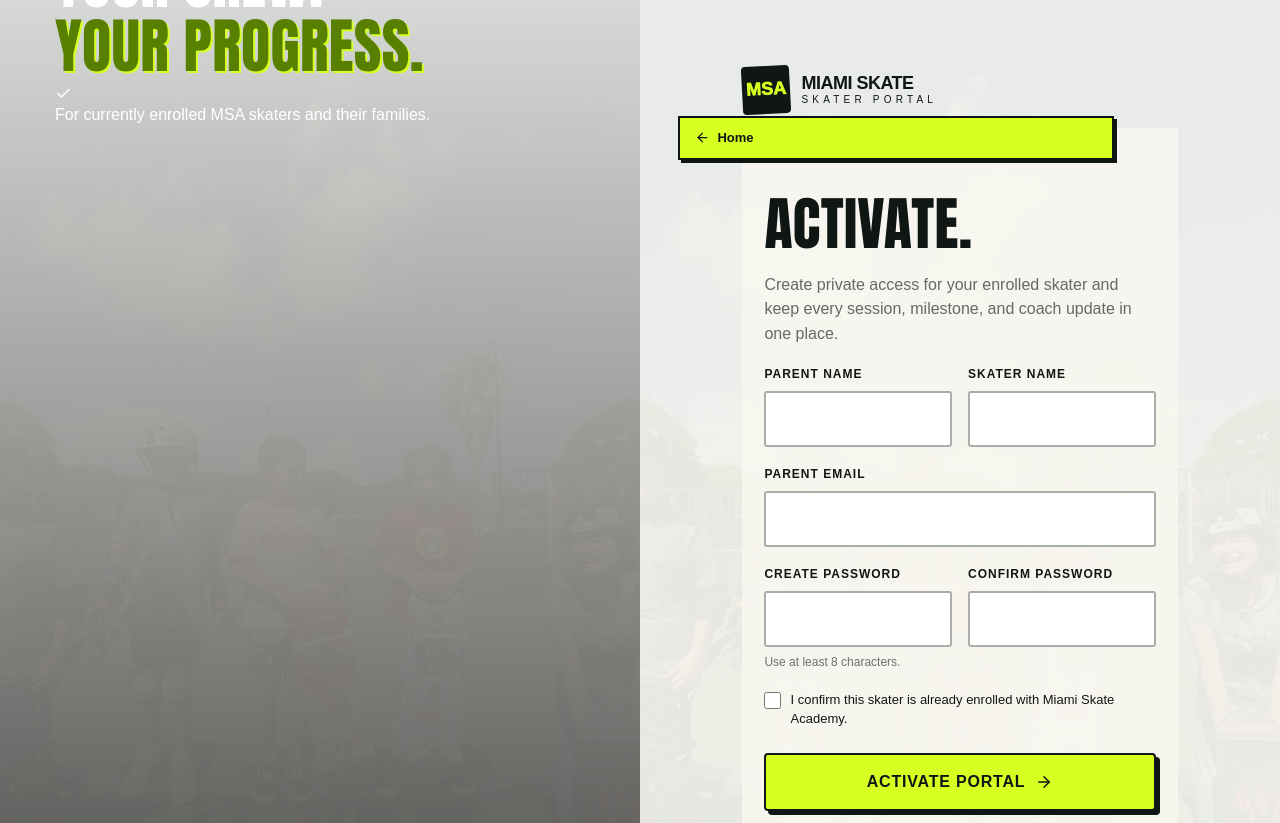
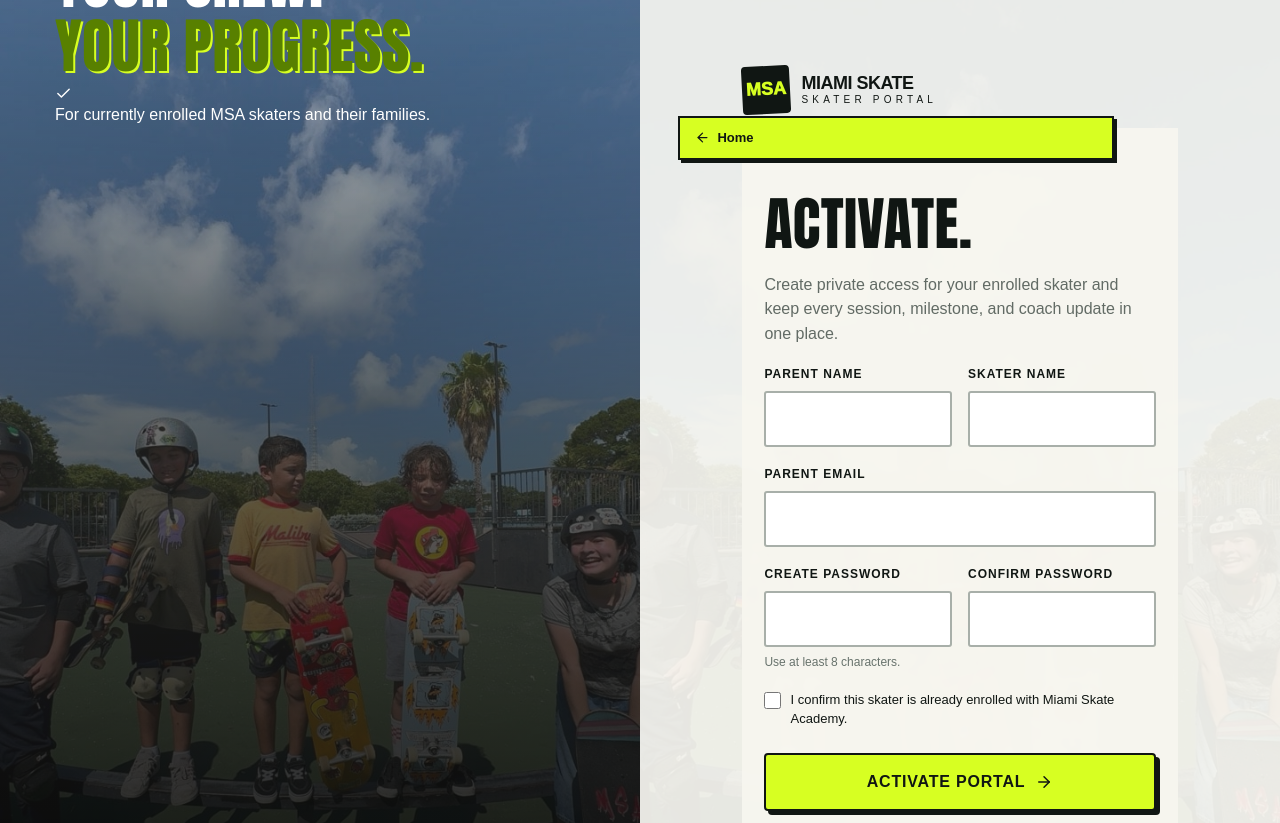
Before and after one commit to yointcounty/msa-dashboard, a Next.js app: page /auth/signup in a window 1280 px wide. Shown: the top 823 px of the page. Built offline with nearby package versions, Linux system fonts and the light colour scheme; no server answers.

Commit message:
Keep carousel text contrast clear on auth screens

```diff
--- a/app/auth/auth.css
+++ b/app/auth/auth.css
@@ -67,6 +67,12 @@
   z-index: 1;
   background: rgba(247, 246, 239, 0.7);
 }
+.auth-visual .auth-photo-carousel img.active {
+  opacity: 0.72;
+}
+.auth-visual .auth-photo-wash {
+  background: linear-gradient(180deg, rgba(0, 0, 0, 0.14), rgba(0, 0, 0, 0.68));
+}
 .auth-panel > :not(.auth-photo-carousel),
 .auth-visual > :not(.auth-photo-carousel) {
   position: relative;
```
